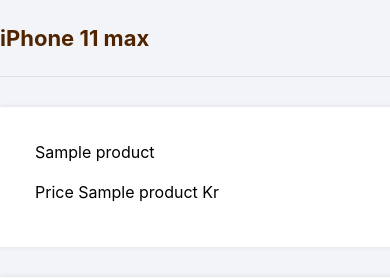
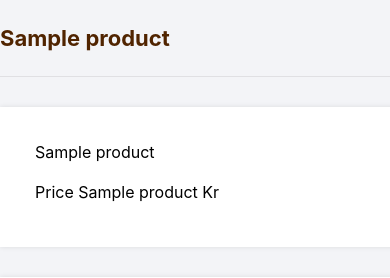
Before and after one commit to grisentb/D0018E, a Flask app: template templates/iPhone_11_max.html in a window 390 px wide; the page is wider, and only the part inside the window is pictured. Shown: the part 60-338 px from the top of that part. Run offline with Flask 2, Linux system fonts and the light colour scheme; the template is opened without the code that fills it: most values are stand-ins (such as "Sample title", 1, 10 or a date in 2020); some libraries are stand-ins or nearby versions.

Commit message:
Update iPhone_11_max.html

```diff
--- a/templates/iPhone_11_max.html
+++ b/templates/iPhone_11_max.html
@@ -3,7 +3,7 @@
 {% block title %}iPhone_11_max{% endblock %}
 
 {% block content %}
-    <h2>iPhone 11 max</h2>
+    <h2>{{ product[1] }}</h2>
     <div>
         <p>{{ product[2] }}</p>
         <p>Price {{ product[3] }} Kr</p>
```
